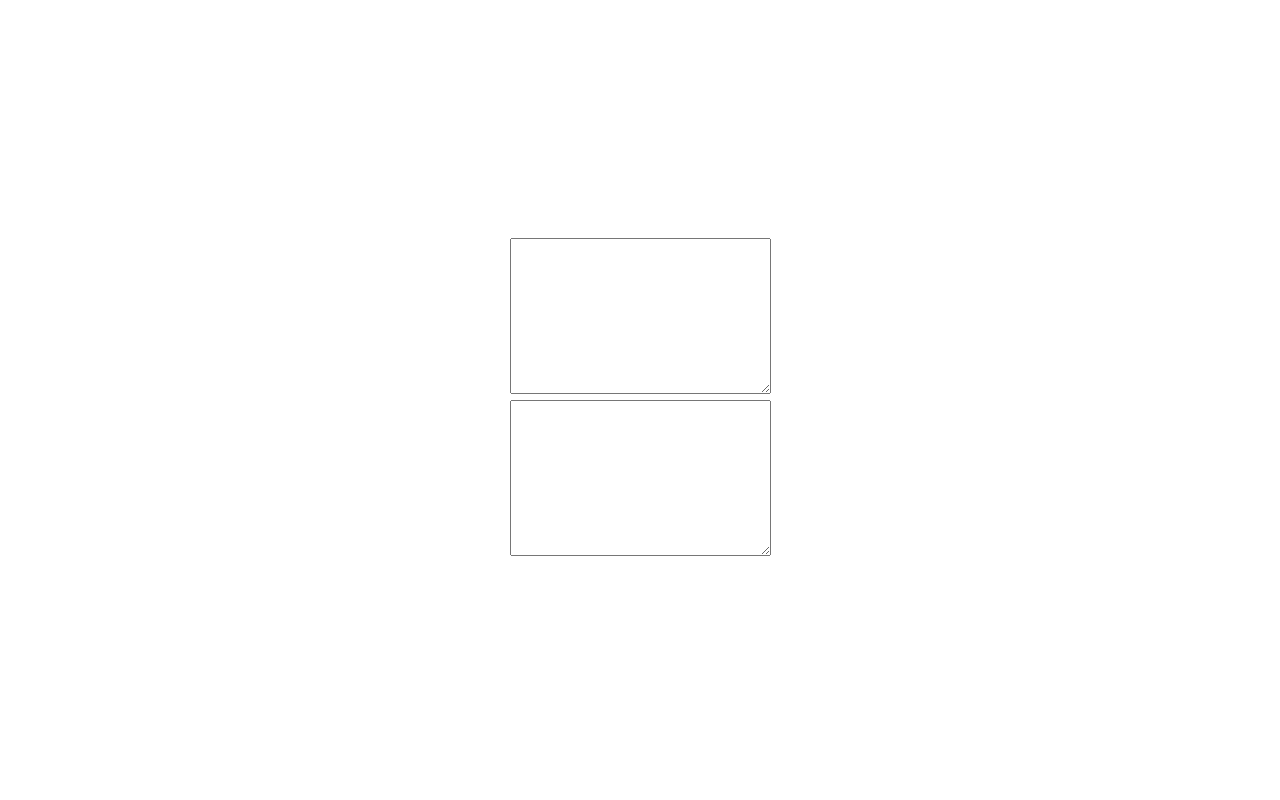
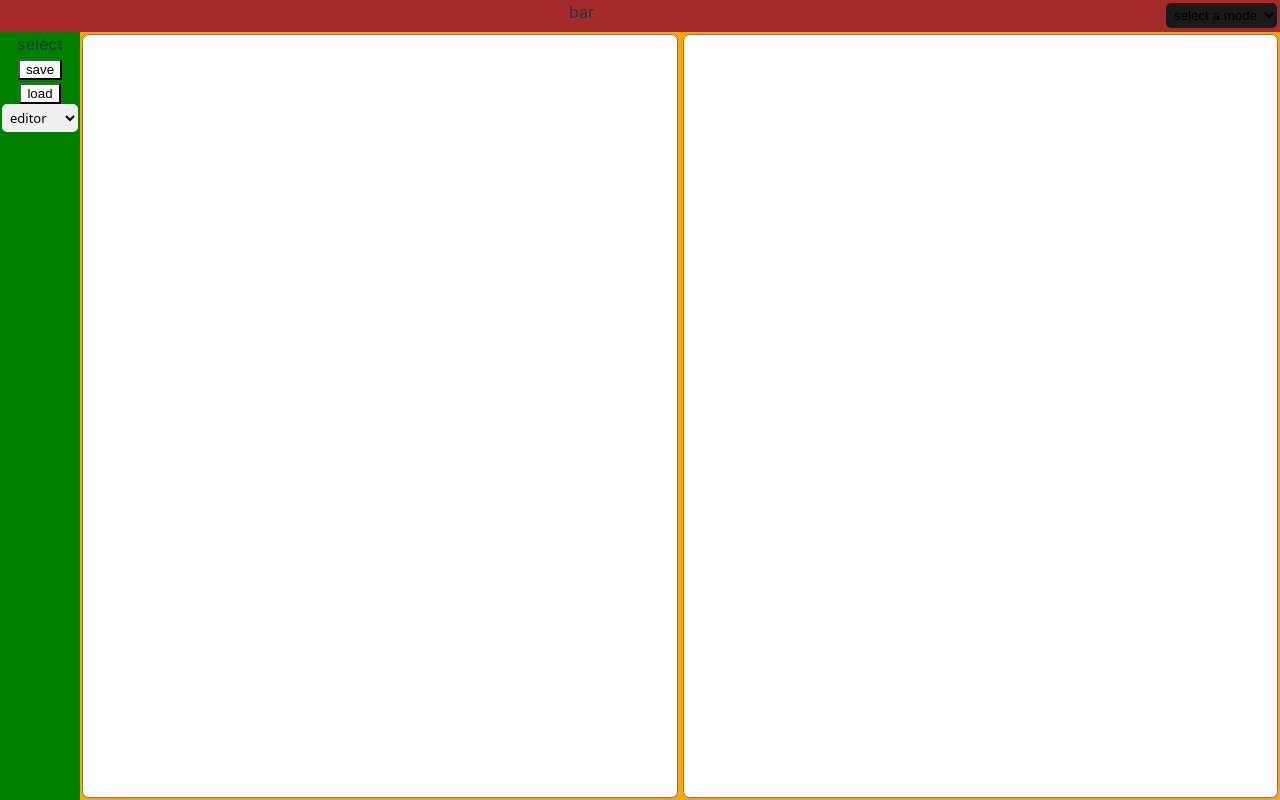
Before and after one commit to GutengMorgen/Markdown-Previewer, a React (Vite) app in the folder my-project/: page / in a window 1280 px wide. Built offline with nearby package versions, Linux system fonts and the light colour scheme.

Commit message:
add mode side_by_side and one_view

```diff
--- a/my-project/package.json
+++ b/my-project/package.json
@@ -10,6 +10,7 @@
     "preview": "vite preview"
   },
   "dependencies": {
+    "prop-types": "^15.8.1",
     "react": "^18.2.0",
     "react-dom": "^18.2.0"
   },
--- a/my-project/src/App.jsx
+++ b/my-project/src/App.jsx
@@ -1,17 +1,89 @@
-// import { useState } from 'react'
-import './App.css'
+import { useRef, useState } from 'react';
+import PropTypes from 'prop-types';
+// import './App.css'
+import './styles.css'
+
+
+function Select(){
+
+
+
+  return (
+    <div>
+      <select id="myselect">
+        <option value="" disabled>files:</option>
+        <option value="editor">editor</option>
+        <option value="preview">preview</option>
+      </select>
+    </div>
+  )
+}
+
+
+function HandleModes({text, item1, item2}){
+  const refSelect = useRef(null);
+
+  const handleChange = () => {
+    // console.log(refSelect.current.value);
+    const value = refSelect.current.value;
+
+    if(value === 'side_by_side'){
+      item1.current.style.display = 'inline-block';
+      item2.current.style.display = 'inline-block';
+    }
+    else if (value === 'one_view'){
+      if(text === item1.current){
+        item2.current.style.display = 'none';
+      }
+      else if (text === item2.current){
+        item1.current.style.display = 'none';
+      }
+    }
+  }
+
+
+  return (
+    <select id="modes" ref={refSelect} onChange={handleChange}>
+      <option value="default" defaultValue>select a mode</option>
+      <option value="one_view">one view</option>
+      <option value="side_by_side">side by side</option>
+      <option value="canvas" disabled>canvas</option>
+    </select>
+  )
+}
+
+HandleModes.propTypes = {
+  text: PropTypes.object,
+  item1: PropTypes.object,
+  item2: PropTypes.object
+};
+
 
 function App() {
+  const refEditor = useRef(null);
+  const refPreview = useRef(null);
+  const [currentTextarea, setCurrentTextarea] = useState(null);
+
+  const handleSelect = (event) => {
+    setCurrentTextarea(event.target);
+    // console.log('heil hitler', event.target);
+  }
 
   return (
     <div className='Container'>
-      <div>
-        <label htmlFor="editor"></label>
-        <textarea id="editor" cols="30" rows="10"></textarea>
+      <div id="bar">
+        <span>bar</span>
+        <HandleModes text={currentTextarea} item1={refEditor} item2={refPreview}/>
       </div>
-      <div>
-        <label htmlFor='preview'></label>
-        <textarea id="preview" cols="30" rows="10"></textarea>
+      <div id="selection">
+        <span>select</span>
+        <button type='button'>save</button>
+        <button type='button'>load</button>
+        <Select/>
+      </div>
+      <div id="template">
+        <textarea id="editor" ref={refEditor} onSelect={handleSelect}></textarea>
+        <textarea id="preview" ref={refPreview} onSelect={handleSelect}></textarea>
       </div>
     </div>
   )
--- a/my-project/src/index.css
+++ b/my-project/src/index.css
@@ -11,7 +11,6 @@
   text-rendering: optimizeLegibility;
   -webkit-font-smoothing: antialiased;
   -moz-osx-font-smoothing: grayscale;
-  -webkit-text-size-adjust: 100%;
 }
 
 a {
@@ -26,9 +25,10 @@ a:hover {
 body {
   margin: 0;
   display: flex;
-  place-items: center;
-  min-width: 320px;
-  min-height: 100vh;
+  /* min-width: 100vw;
+  min-height: 100vh; */
+  align-items: center;
+  justify-content: center;
 }
 
 h1 {
@@ -36,7 +36,7 @@ h1 {
   line-height: 1.1;
 }
 
-button {
+/* button {
   border-radius: 8px;
   border: 1px solid transparent;
   padding: 0.6em 1.2em;
@@ -46,7 +46,8 @@ button {
   background-color: #1a1a1a;
   cursor: pointer;
   transition: border-color 0.25s;
-}
+} */
+
 button:hover {
   border-color: #646cff;
 }
--- /dev/null
+++ b/my-project/src/styles.css
@@ -0,0 +1,109 @@
+.Container{
+    width: 100vw;
+    height: 100vh;
+    overflow: auto;
+    display: grid;
+    grid-template-columns: 5em 1fr;
+    grid-template-rows: 2em 1fr;
+    grid-template-areas:
+        "i1 i1"
+        "i2 i3";
+    text-align: center;
+}
+
+#bar{
+    grid-area: i1;
+    background-color: brown;
+}
+
+#selection{
+    grid-area: i2;
+    background-color: green;
+}
+
+#template{
+    grid-area: i3;
+    background-color: orange;
+    position: relative;
+    box-sizing: border-box;
+    /* text-align: left; */
+    padding: 2px;
+    gap: 5px;
+    display: flex; /* Agregado */
+    flex-direction: row; /* Agregado */
+}
+
+#editor{
+    /* intentar height: 100% */
+    flex: 1;
+    width: 50%;
+    padding: 1em;
+    border-radius: .5em;
+    resize:none;
+    box-sizing: border-box;
+}
+
+#preview{
+    /* intentar height: 100% */
+    flex: 1;
+    width: 50%;
+    padding: 1em;
+    border-radius: .5em;
+    resize:none;
+    box-sizing: border-box;
+}
+
+#mybutton{
+    position: relative;
+    float: right;
+
+    /* more styles */
+    background-color: #1a1a1a;
+    cursor: pointer;
+    border: none;
+    margin: 5px;
+}
+
+#modes{
+    position: relative;
+    float: right;
+
+    background-color: #1a1a1a;
+    cursor: pointer;
+    margin: 3px;
+    padding: 4px;
+    border: 1px transparent;
+    border-radius: 5px;
+    outline: none;
+}
+
+
+#myselect{
+    padding: 4px;
+    border: 1px transparent;
+    border-radius: 5px;
+    outline: none;
+    font-size: small;
+    font-weight: lighter;
+    font-family: system-ui;
+}
+
+/* toggle */
+.changesize{
+    width: 100% !important;
+}
+
+
+/* for scrollbar */
+::-webkit-scrollbar{
+    width: 8px;
+    height: 8px;
+}
+
+::-webkit-scrollbar-thumb{
+    background-color: gray;
+}
+
+::-webkit-scrollbar-track{
+    background-color: whitesmoke;
+}
```
Also changed, not shown: 1 other file (tests, documents, lock files or other folders).
